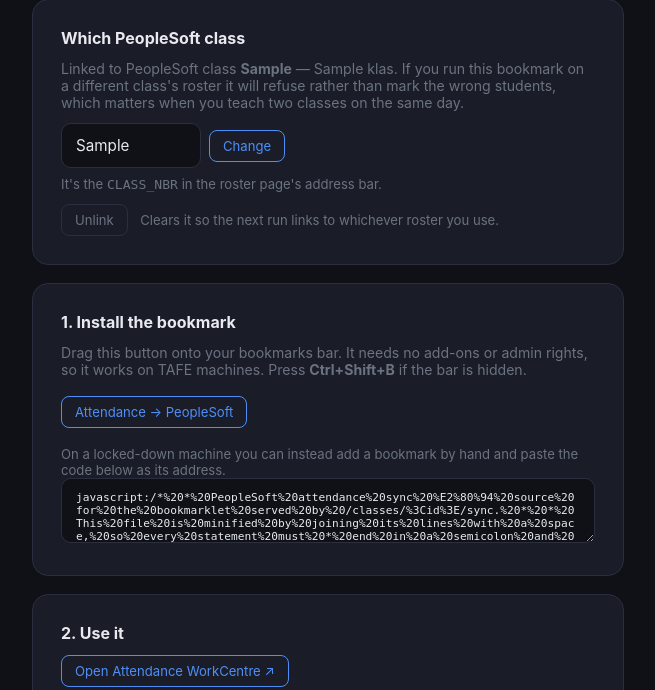
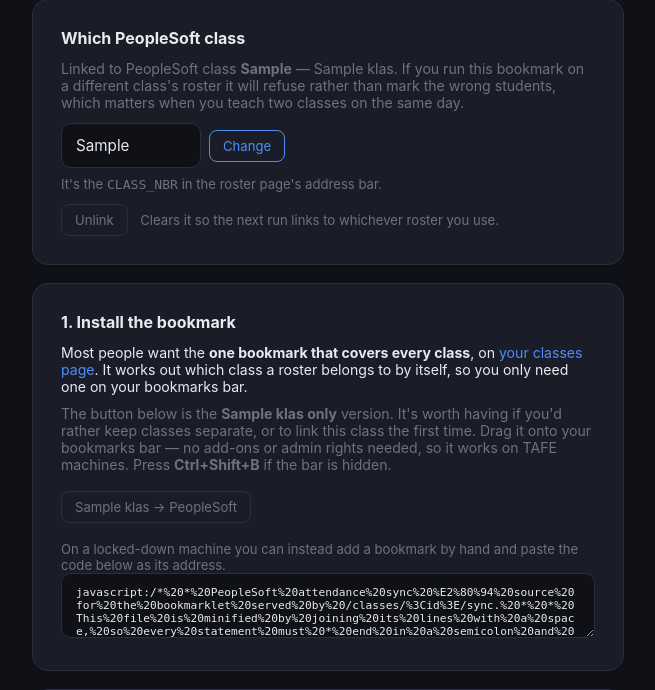
Before and after one commit to CapelaGames/Attendance, a Flask app: page /classes/1/sync in a window 1280 px wide. Shown: the part 130-820 px from the top of the page, without its empty margins (312-967 px from the left). Run offline with Flask 3, Linux system fonts and the light colour scheme; a user stored in the database is signed in; tables that the repository leaves empty hold one stand-in row (values such as "Sample post"); some libraries are stand-ins or nearby versions.

Commit message:
Tell the two bookmarks apart
Both pages offered an identically labelled "Attendance → PeopleSoft" button,
one covering every class and one covering a single class, with nothing to say
which was which.

The dashboard one is now titled "all classes" and the per-class one is named
after its class, so an installed bookmark says on its face what it does. The
class page points at the all-classes bookmark first and keeps its own as the
option for teachers who want them separate, or for linking a class initially.

```diff
--- a/templates/sync.html
+++ b/templates/sync.html
@@ -74,14 +74,21 @@
 
   <div class="card-panel" style="margin-top: 18px;">
     <h2 style="font-size: 1rem; margin-bottom: 12px;">1. Install the bookmark</h2>
-    <p style="color: var(--muted); font-size: .88rem;">
-      Drag this button onto your bookmarks bar. It needs no add-ons or admin rights, so it
-      works on TAFE machines. Press <b>Ctrl+Shift+B</b> if the bar is hidden.
+    <p style="font-size: .88rem;">
+      Most people want the <b>one bookmark that covers every class</b>, on
+      <a href="{{ url_for('dashboard') }}">your classes page</a>. It works out which class a
+      roster belongs to by itself, so you only need one on your bookmarks bar.
+    </p>
+    <p style="color: var(--muted); font-size: .88rem; margin-top: 10px;">
+      The button below is the <b>{{ klass.name }} only</b> version. It's worth having if you'd
+      rather keep classes separate, or to link this class the first time. Drag it onto your
+      bookmarks bar — no add-ons or admin rights needed, so it works on TAFE machines. Press
+      <b>Ctrl+Shift+B</b> if the bar is hidden.
     </p>
     <p style="margin: 18px 0;">
-      <a href="{{ bookmarklet }}" class="btn primary"
+      <a href="{{ bookmarklet }}" class="btn"
          onclick="alert('Drag this to your bookmarks bar rather than clicking it here.'); return false;"
-         style="text-decoration:none;">Attendance → PeopleSoft</a>
+         style="text-decoration:none;">{{ klass.name }} → PeopleSoft</a>
     </p>
     <p style="color: var(--muted); font-size: .82rem;">
       On a locked-down machine you can instead add a bookmark by hand and paste the code
```
Also changed, not shown: templates/dashboard.html (+4 -3 lines).
